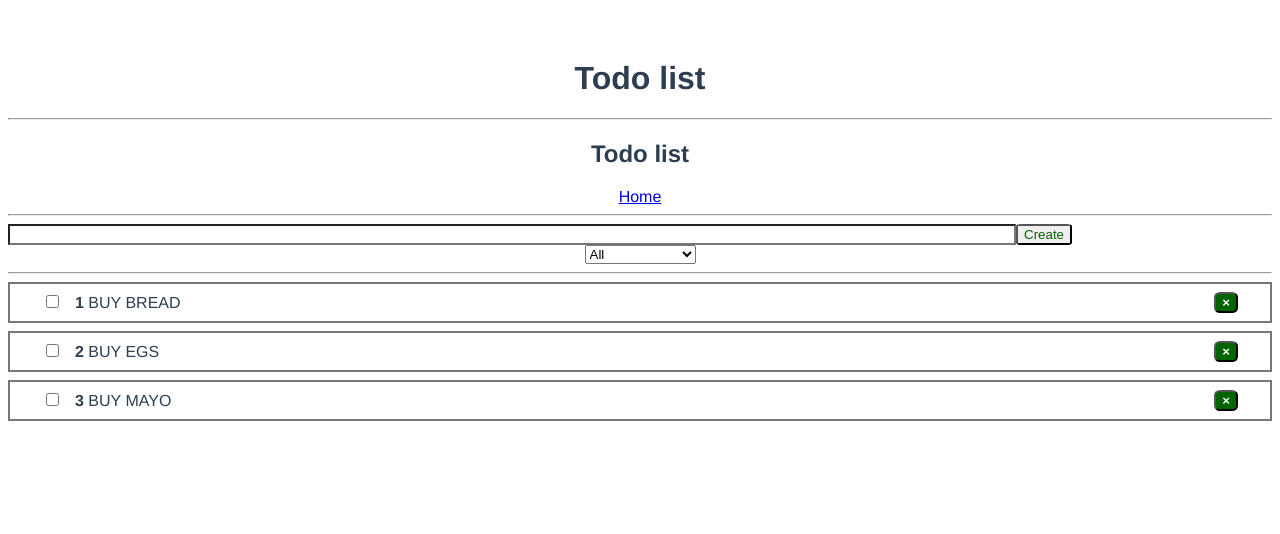
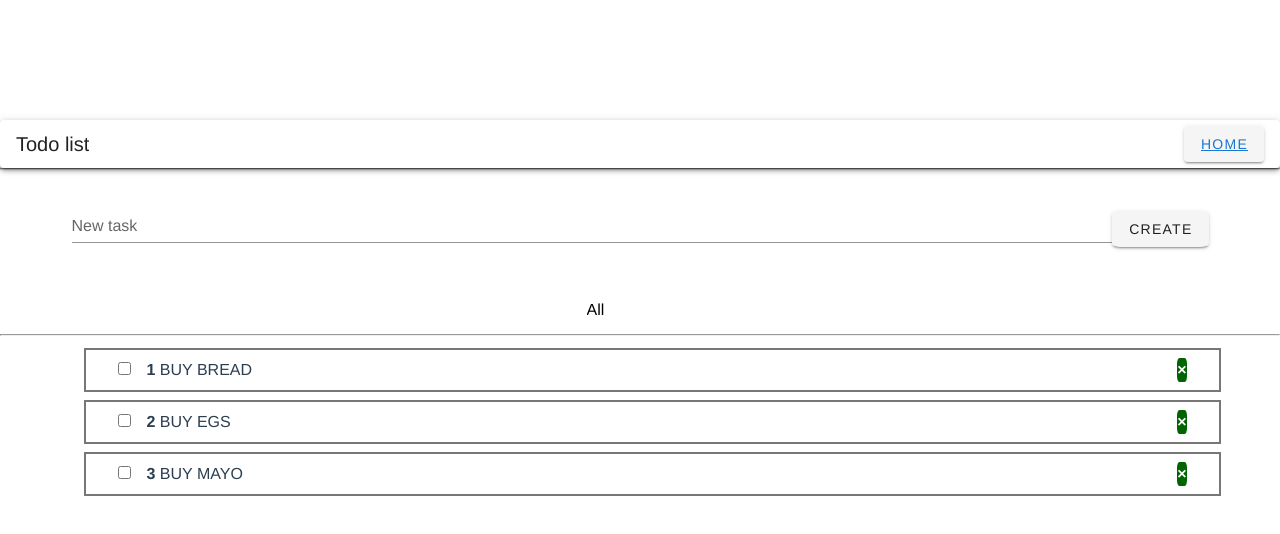
Before and after one commit to OrestTsolkovskyi/Marvel, a Vue app: page /todos in a window 1280 px wide. Shown: the top 534 px of the page. Built offline with nearby package versions, Linux system fonts and the light colour scheme.

Commit message:
Firstone

```diff
--- a/package.json
+++ b/package.json
@@ -10,15 +10,19 @@
   "dependencies": {
     "core-js": "^3.6.5",
     "vue": "^2.6.11",
-    "vue-router": "^3.5.2"
+    "vue-router": "^3.5.2",
+    "vuetify": "^2.5.8"
   },
   "devDependencies": {
     "@vue/cli-plugin-babel": "~4.5.0",
     "@vue/cli-plugin-eslint": "~4.5.0",
     "@vue/cli-service": "~4.5.0",
     "babel-eslint": "^10.1.0",
+    "deepmerge": "^4.2.2",
     "eslint": "^6.7.2",
     "eslint-plugin-vue": "^6.2.2",
+    "sass": "^1.32.13",
+    "sass-loader": "^12.1.0",
     "vue-template-compiler": "^2.6.11"
   },
   "eslintConfig": {
--- a/src/App.vue
+++ b/src/App.vue
@@ -1,10 +1,8 @@
 <template>
-  <div id="app">
-    <h1>Todo list</h1>
-    <hr>
+  <v-app id="app">
 
     <router-view/>
-  </div>
+  </v-app>
 </template>
 
 
--- a/src/components/AddTodo.vue
+++ b/src/components/AddTodo.vue
@@ -1,8 +1,18 @@
 <template>
-  <form @submit.prevent="onsubmit">
-    <input v-model="title" type="text">
-    <button type="submit">Create</button>
-  </form>
+  <v-container>
+    <v-row>
+      <v-col cols="12">
+        <v-input>
+          <v-text-field
+              label="New task"
+              @submit.prevent="onsubmit">
+            <input v-model="title" type="text">
+          </v-text-field>
+          <v-btn type="submit">Create</v-btn>
+        </v-input>
+      </v-col>
+    </v-row>
+  </v-container>
 </template>
 
 <script>
@@ -35,8 +45,8 @@ form {
 }
 
 input {
-  width: 1000px;
   border-width: 2px;
+  border-color: darkgreen;
 }
 
 button {
--- a/src/components/TodoList.vue
+++ b/src/components/TodoList.vue
@@ -1,5 +1,5 @@
 <template>
-  <div>
+  <v-layout align-spave-around column justify-center>
     <ul>
       <TodoItem
           v-for="(todo, i) in todos"
@@ -9,7 +9,7 @@
           v-on:remove-todo="removeTodo"
       />
     </ul>
-  </div>
+  </v-layout>
 </template>
 
 <script>
@@ -29,9 +29,5 @@ export default {
 </script>
 
 <style scoped>
-ul {
-  list-style: none;
-  margin: 0;
-  padding: 0;
-}
+
 </style>
--- a/src/main.js
+++ b/src/main.js
@@ -1,10 +1,12 @@
 import Vue from 'vue'
 import App from './App.vue'
 import router from './router'
+import vuetify from '@/plugins/vuetify'
 
 Vue.config.productionTip = false
 
 new Vue({
+    vuetify,
     router,
     render: h => h(App),
 }).$mount('#app')
--- /dev/null
+++ b/src/plugins/vuetify.js
@@ -0,0 +1,9 @@
+import Vue from 'vue'
+import Vuetify from 'vuetify'
+import 'vuetify/dist/vuetify.min.css'
+
+Vue.use(Vuetify)
+
+const opts = {}
+
+export default new Vuetify(opts)
--- a/src/views/Home.vue
+++ b/src/views/Home.vue
@@ -1,11 +1,16 @@
 <template>
-  <div>
-    <h2>Home page</h2>
-
+  <v-app>
+    <v-card>
+      <v-toolbar dense>
+        <v-toolbar-title>Home page</v-toolbar-title>
+      </v-toolbar>
+    </v-card>
+    <hr>
     <p>Lorem ipsum dolor sit amet, consectetur adipisicing elit. Aliquid, consectetur eligendi esse excepturi maxime
       nobis quam quisquam repellat. Aperiam dolor in necessitatibus odit officiis omnis quaerat quidem quod
       reprehenderit, repudiandae.</p>
-
-    <router-link to="/todos">Todos</router-link>
-  </div>
+    <v-btn->
+      <router-link to="/todos">Todos</router-link>
+    </v-btn->
+  </v-app>
 </template>
--- a/src/views/Todos.vue
+++ b/src/views/Todos.vue
@@ -1,8 +1,17 @@
 <template>
-  <div>
-    <h2>Todo list</h2>
+  <v-app>
+    <v-card>
+      <v-toolbar dense>
+        <v-toolbar-title>Todo list</v-toolbar-title>
+        <v-spacer></v-spacer>
+        <v-btn>
           <router-link to="/">Home</router-link>
+        </v-btn>
+      </v-toolbar>
+    </v-card>
     <hr>
+    <v-content>
+      <v-container>
         <AddTodo
             @add-todo="addTodo"
         />
@@ -11,7 +20,9 @@
           <option value="completed">Completed</option>
           <option value="not-completed">Not Completed</option>
         </select>
+      </v-container>
       <hr>
+      <v-container>
         <Loader v-if="loading"/>
         <TodoList
             v-else-if="filteredTodos.length"
@@ -19,7 +30,9 @@
             @remove-todo="removeTodo"
         />
         <p v-else>No todos!</p>
-  </div>
+      </v-container>
+    </v-content>
+  </v-app>
 </template>
 
 <script>
--- /dev/null
+++ b/webpack.config.js
@@ -0,0 +1,22 @@
+module.exports = {
+    module: {
+        rules: [
+            {
+                test: /\.s(c|a)ss$/,
+                use: [
+                    'vue-style-loader',
+                    'css-loader',
+                    {
+                        loader: 'sass-loader',
+                        options: {
+                            implementation: require('sass'),
+                            sassOptions: {
+                                indentedSyntax: true // optional
+                            },
+                        },
+                    },
+                ],
+            },
+        ],
+    }
+}
```
Also changed, not shown: 1 other file (tests, documents, lock files or other folders). Lines whose indentation alone changed are shown as unchanged.
